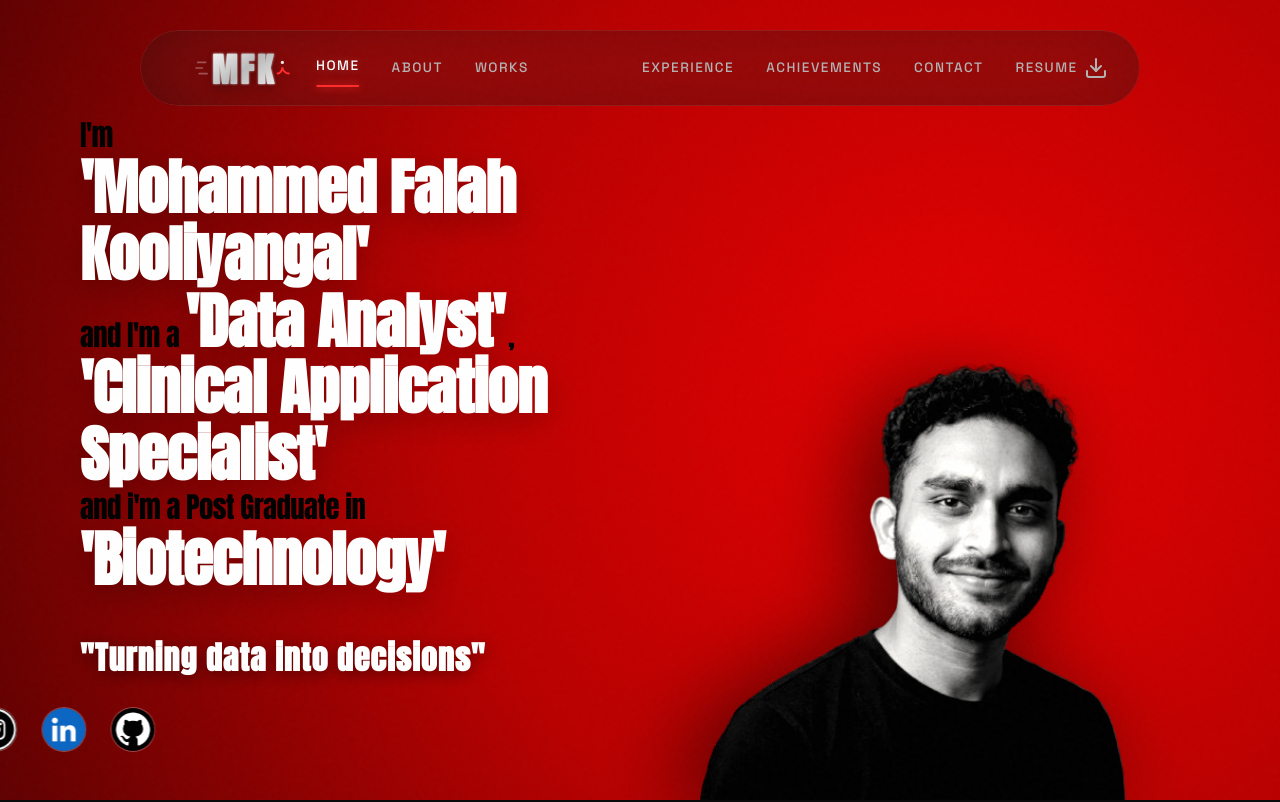
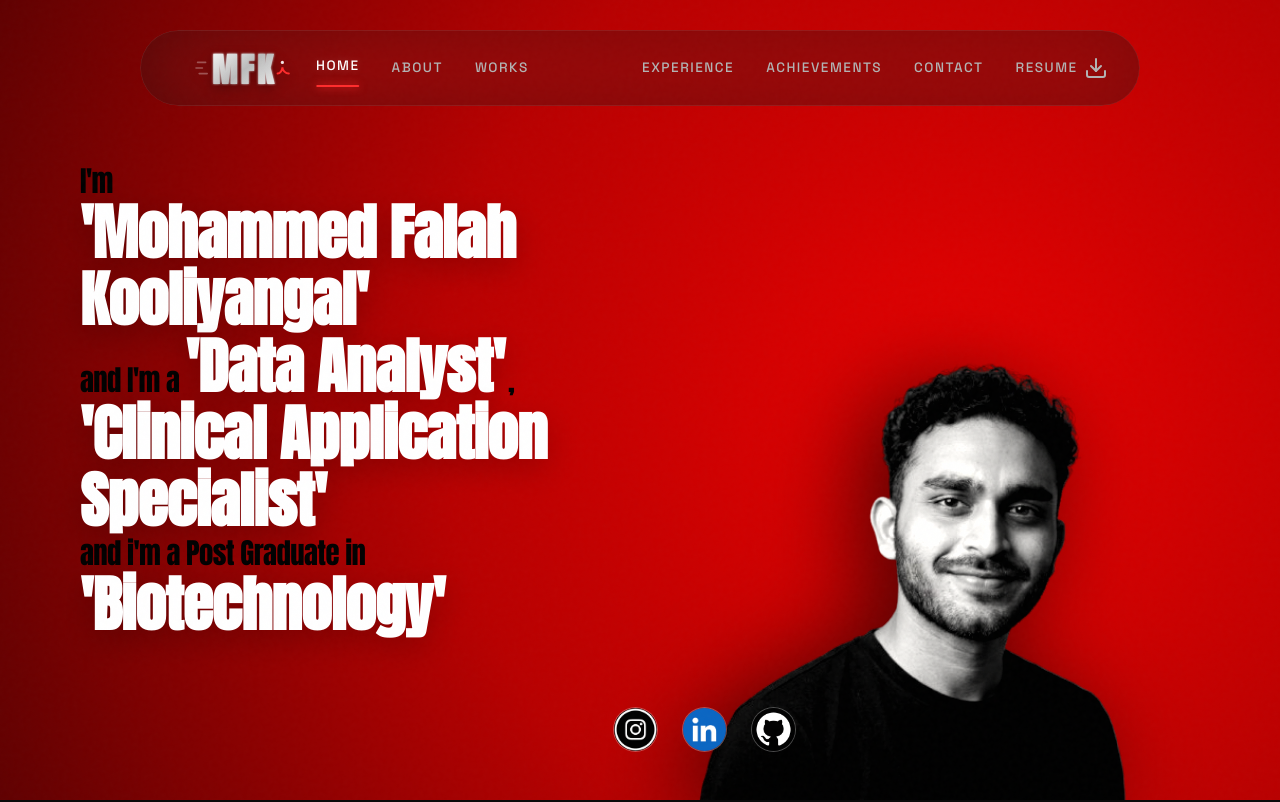
Before and after one commit to falaaak/Mohammed-Falah-Kooliyangal-Personal-Portfolio, a plain HTML site: page index.html in a window 1280 px wide. Shown: the top 802 px of the page. Drawn offline with nearby package versions, Linux system fonts and the light colour scheme.

Commit message:
fix: relocate tagline to about section and strictly center social icons

```diff
--- a/index.html
+++ b/index.html
@@ -48,10 +48,6 @@
                     <h1 class="editorial-headline dynamic-text" style="color: black;">
                         I'm <span class="highlight" style="color: white;">'Mohammed Falah Kooliyangal'</span> and I'm a <span class="highlight" style="color: white;">'Data Analyst'</span>, <span class="highlight" style="color: white;">'Clinical Application Specialist'</span> and i'm a Post Graduate in <span class="highlight" style="color: white;">'Biotechnology'</span>
                     </h1>
-                    <!-- Tagline below main text -->
-                    <div class="hero-tagline-wrapper mt-4">
-                        <h2 class="hero-tagline">"Turning data into decisions"</h2>
-                    </div>
                 </div>
 
                 <!-- Right: My Photo -->
@@ -148,6 +144,8 @@
             <div class="container reveal-up">
 
                 <h2 class="giant-heading">MOHAMMED<br>FALAH<br>KOOLIYANGAL</h2>
+
+                <h3 class="hero-tagline" style="color: var(--accent-red); margin-top: 2rem; margin-bottom: 2rem;">"Turning data into decisions"</h3>
 
                 <div class="about-editorial mt-4">
                     <p class="editorial-text highlight">
--- a/style.css
+++ b/style.css
@@ -852,9 +852,10 @@ h1, h2, h3, h4, .logo {
 .hero-bottom-socials {
     position: absolute;
     bottom: 2rem;
-    left: 50%;
-    transform: translateX(-50%);
-    display: flex;
+    left: 0;
+    width: 100%;
+    display: flex;
+    justify-content: center;
     gap: 1.5rem;
     z-index: 20;
 }
```
